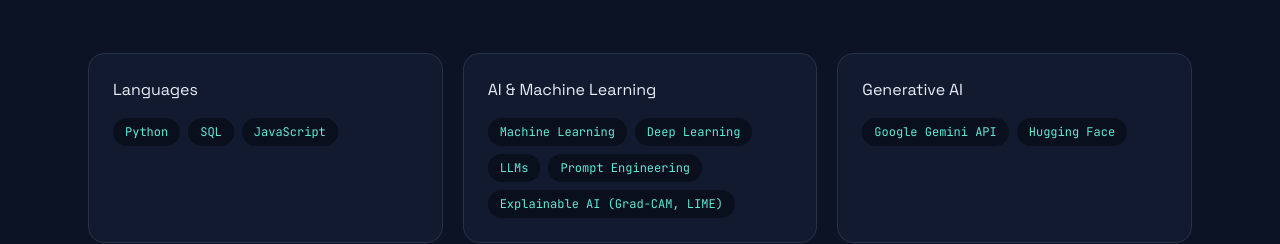
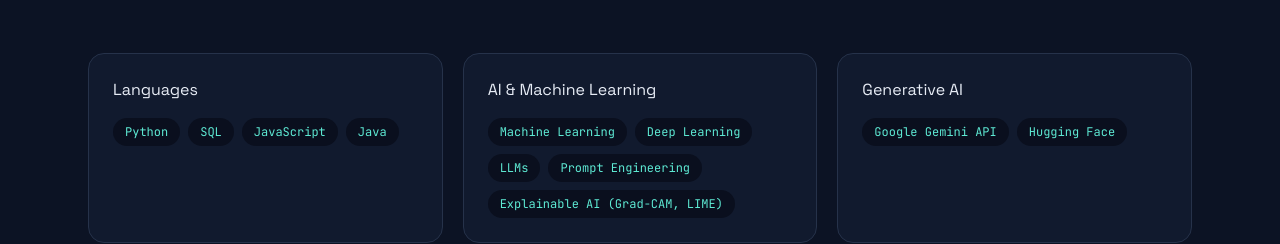
Before and after one commit to coder-vaishnavi/vaishnavi-portfolio, a React (Vite) app: page / in a window 1280 px wide. Shown: the part 1507-1751 px from the top of the page. Built offline with nearby package versions, Linux system fonts and the light colour scheme.

Commit message:
skills updated

```diff
--- a/src/data/portfolioData.js
+++ b/src/data/portfolioData.js
@@ -21,7 +21,7 @@
 export const skills = [
   {
     category: 'Languages',
-    items: ['Python', 'SQL', 'JavaScript'],
+    items: ['Python', 'SQL', 'JavaScript','Java'],
   },
   {
     category: 'AI & Machine Learning',
```
